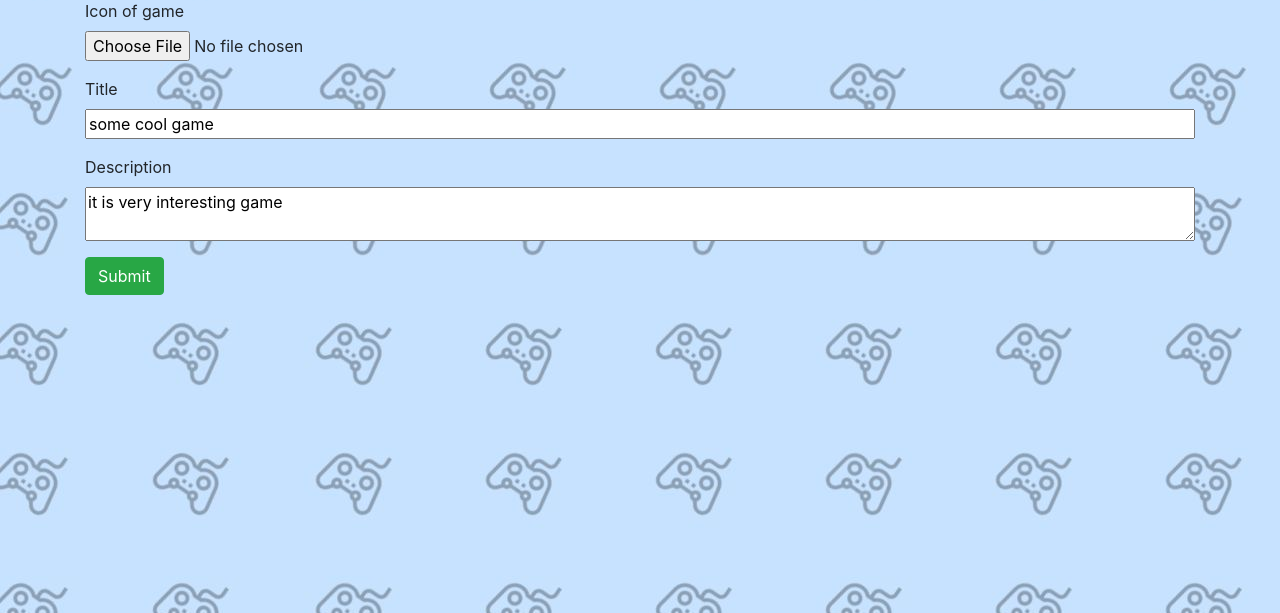
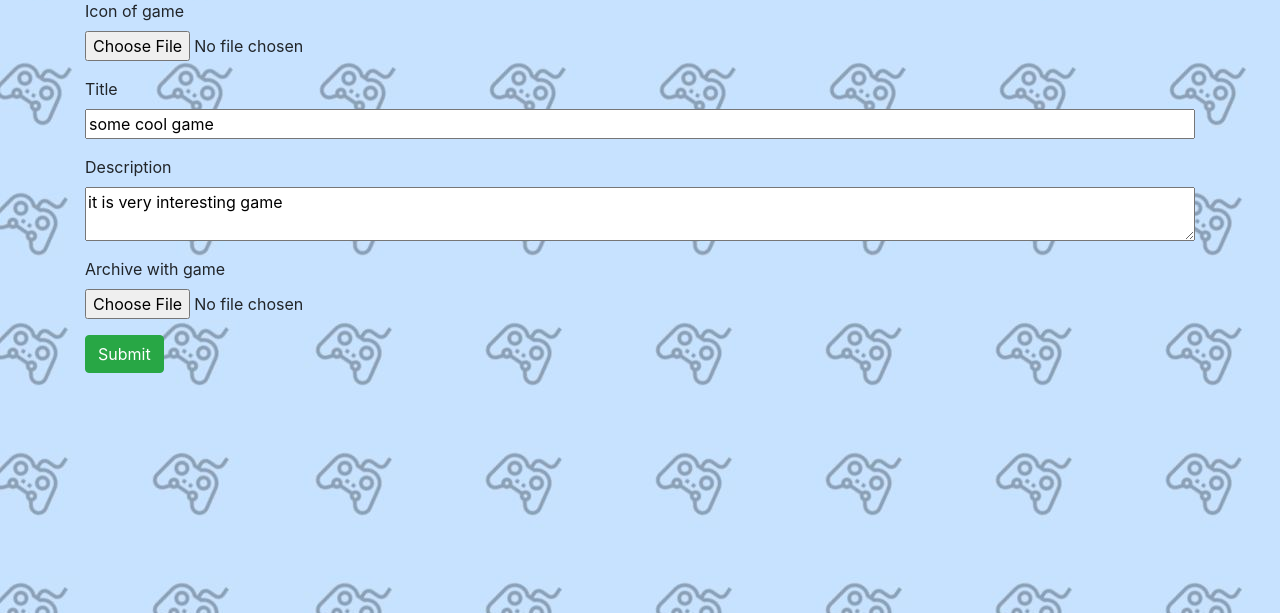
Before and after one commit to syab2/megabrain3800_third_rep, a Flask app: page /edit-game/1 in a window 1280 px wide. Shown: the part 80-693 px from the top of the page. Run offline with Flask 2, Linux system fonts and the light colour scheme; a user stored in the database is signed in; data comes from the database, SQL or seed files in the repository; both versions use the stored data as it was after the commit; some libraries are stand-ins or nearby versions.

Commit message:
редактирование игр сделано

```diff
--- a/forms/edit.py
+++ /dev/null
@@ -1,6 +0,0 @@
-from flask_wtf import FlaskForm
-from wtforms import StringField, SubmitField, EmailField
-from wtforms.validators import DataRequired
-
-
-class Edit()
--- a/main.py
+++ b/main.py
@@ -43,7 +43,7 @@ def logout():
     return redirect("/")
 
 
-@app.route('/')
+@app.route('/', methods=['GET', 'POST'])
 def index():
     search = SearchForm()
     db_sess = db_session.create_session()
@@ -186,6 +186,31 @@ def edit_game(id):
         form.icon.data = game.icon
         form.title.data = game.title
         form.description.data = game.description
+        form.archive.data = game.archive
+    if form.is_submitted():
+        db_sess = db_session.create_session()
+        game = db_sess.query(Game).filter(Game.id == id).first()
+        game.title = str(form.title.data).strip()
+        game.description = str(form.description.data).strip()
+        try:
+            os.mkdir(f'static/games/{game.title}')
+            os.mkdir(f'static/games/{game.title}/images')
+        except Exception:
+            pass
+
+        filename = str(''.join([str(random.randint(1, 9)) for x in range(5)])) + '_' + str(secure_filename(form.icon.data.filename))
+        form.icon.data.save(f'static/games/{game.title}/images/{filename}')
+        game.icon = url_for('static', filename=f'games/{game.title}/images/{filename}')
+
+        filename1 = str(''.join([str(random.randint(1, 9)) for x in range(5)])) + '_' + str(secure_filename(form.archive.data.filename))
+        form.archive.data.save(f'static/games/{game.title}/{filename1}')
+        game.archive = url_for('static', filename=f'games/{game.title}/{filename1}')
+
+        db_sess.commit()
+
+        return redirect('/')
+    else:
+        print(1)
     return render_template('edit_game.html', form=form, search=search)
 
 
--- a/templates/edit_game.html
+++ b/templates/edit_game.html
@@ -1,7 +1,7 @@
 {% extends "base.html" %}
 
 {% block content %}
-<form action="" method="post" enctype="multipart/form-data">
+<form action="" method="POST" enctype="multipart/form-data">
     {{ form.hidden_tag() }}
     <p>
         {{ form.icon.label }}
@@ -30,6 +30,16 @@
             </p>
         {% endfor %}
     </p>
+    <p>
+        {{ form.archive.label }}
+        {{ form.archive(class='form-control-file') }}
+        {% for error in form.archive.errors %}
+            <p class="alert alert-danger" role="alert">
+                {{ error }}
+            </p>
+        {% endfor %}
+    </p>
     <p>{{ form.submit(type='submit', class='btn btn-success') }}</p>
+    {{ message }}
 </form>
 {% endblock %}
--- a/templates/game_add.html
+++ b/templates/game_add.html
@@ -44,7 +44,7 @@
             <p>
                 {{ form.slide1.label }}<br>
                 {{ form.slide1(type='file', class='form-control-file') }}
-                {% for error in form.archive.errors %}
+                {% for error in form.slide1.errors %}
                     <p class="alert alert-danger" role="alert">
                         {{ error }}
                     </p>
@@ -53,7 +53,7 @@
             <p>
                 {{ form.slide2.label }}<br>
                 {{ form.slide2(type='file', class='form-control-file') }}
-                {% for error in form.archive.errors %}
+                {% for error in form.slide2.errors %}
                     <p class="alert alert-danger" role="alert">
                         {{ error }}
                     </p>
@@ -62,7 +62,7 @@
             <p>
                 {{ form.slide3.label }}<br>
                 {{ form.slide3(type='file', class='form-control-file') }}
-                {% for error in form.archive.errors %}
+                {% for error in form.slide3.errors %}
                     <p class="alert alert-danger" role="alert">
                         {{ error }}
                     </p>
```
Also changed, not shown: db/mega.db, static/games/hello/images/28178_tyanka.jpg (added), static/games/hello/images/95195_russian.jpg (added), static/games/minecraft/images/11751_kotyaka.jpg (added), 3 other files.
